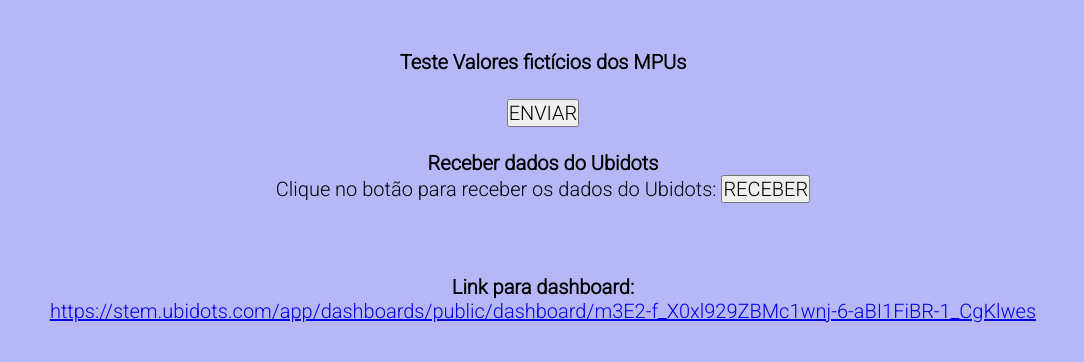
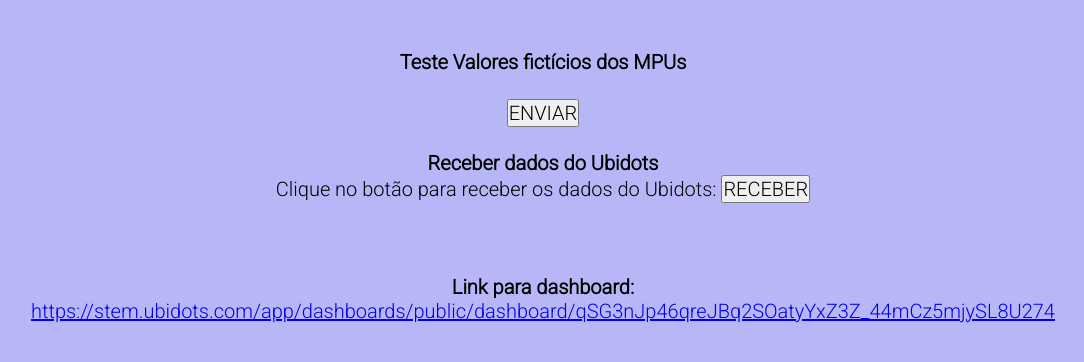
Before and after one commit to PedroNB10/Projete_2022, a plain HTML site: page Envio Valor Atual nodeMCU virtual/index.html in a window 1280 px wide. Shown: the whole page, without its empty margins (97-1181 px from the left). Drawn offline with Linux system fonts and the light colour scheme.

Commit message:
adicionei o link correto da dashboard

```diff
--- a/Envio Valor Atual nodeMCU virtual/index.html
+++ b/Envio Valor Atual nodeMCU virtual/index.html
@@ -41,7 +41,7 @@
     <label id="resposta_de_recepcao2"></label>
     <h1>Link para dashboard:</h1>
     <a
-        href="  https://stem.ubidots.com/app/dashboards/public/dashboard/m3E2-f_X0xl929ZBMc1wnj-6-aBI1FiBR-1_CgKlwes">https://stem.ubidots.com/app/dashboards/public/dashboard/m3E2-f_X0xl929ZBMc1wnj-6-aBI1FiBR-1_CgKlwes</a>
+        href="https://stem.ubidots.com/app/dashboards/public/dashboard/qSG3nJp46qreJBq2SOatyYxZ3Z_44mCz5mjySL8U274">https://stem.ubidots.com/app/dashboards/public/dashboard/qSG3nJp46qreJBq2SOatyYxZ3Z_44mCz5mjySL8U274</a>
     <br>
 
 </div>
```
